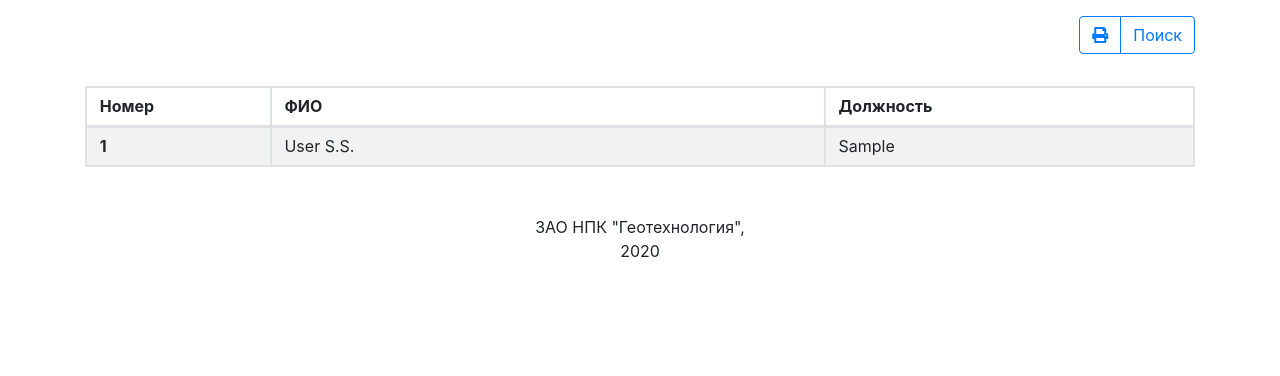
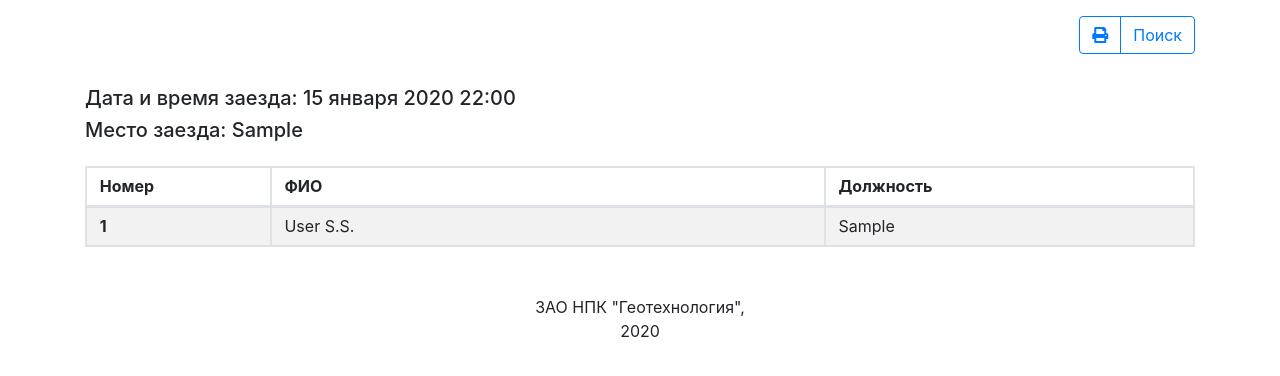
Before and after one commit to privategspot/movementcontrol, a Django app: page /facility/shanuch-mine/lists/1/entries/ in a window 1280 px wide. Shown: the part 152-528 px from the top of the page. Run offline with Django 3.2, Linux system fonts and the light colour scheme; data comes from the database, SQL or seed files in the repository; tables that the repository leaves empty hold one stand-in row (values such as "Sample post"); some libraries are stand-ins or nearby versions.

Commit message:
Added and integrated field place for movement lists

```diff
--- a/main/forms.py
+++ b/main/forms.py
@@ -23,6 +23,13 @@ class CustomUserChangeForm(UserChangeForm):
 
 class CreateMovementListForm(forms.ModelForm):
 
+    field_order = [
+        "list_type",
+        "move_date",
+        "move_time",
+        "place",
+    ]
+
     move_date = forms.DateField(
         widget=forms.DateInput(
             attrs={
@@ -45,7 +52,14 @@ class CreateMovementListForm(forms.ModelForm):
 
     class Meta:
         model = MovementList
-        fields = ["list_type"]
+        fields = ["list_type", "place"]
+        widgets = {
+            "place": forms.TextInput(
+                attrs={
+                    "placeholder": "С какого места выезжает/заезжает сотрудник"
+                },
+            ),
+        }
 
 
 class EditMovementListForm(forms.Form):
@@ -67,6 +81,15 @@ class EditMovementListForm(forms.Form):
             }
         ),
         label="Время"
+    )
+    place = forms.CharField(
+        widget=forms.TextInput(
+            attrs={
+                "placeholder": "С какого места выезжает/заезжает сотрудник",
+            },
+        ),
+        label="Место заезда/выезда",
+        required=False
     )
 
 
--- a/main/templates/main/movement-list-entries/movement-list-entries.html
+++ b/main/templates/main/movement-list-entries/movement-list-entries.html
@@ -68,6 +68,23 @@
 
   <div class="row mt-2">
     <div class="col-md">
+      <ul class="list-unstyled">
+        <li>
+          <p class="h5 mt-4">
+            Дата и время {{ related_list.list_type_humanize }}а:
+            {{related_list.scheduled_datetime|date:"d E Y H:i"}}
+          </p>
+        </li>
+        <li>
+          <p class="h5">Место {{ related_list.list_type_humanize }}а:
+          {% if related_list.place %}
+          {{ related_list.place }}
+          {% else %}
+          не указано
+          {% endif %}
+          </p>
+        </li>
+      </ul>
       {% if entries %}
         {% if user.is_authenticated %}
           {% include "../../includes/movement-list-entries-detailed.html" with entries=entries %}
--- a/main/templates/main/movement-lists/movement-list-edit.html
+++ b/main/templates/main/movement-lists/movement-list-edit.html
@@ -13,7 +13,7 @@
       {% breadcrumbs links %}
       <div class="card mt-4">
         {% url 'movement-list-edit' facility_slug=related_facility.slug list_id=related_list.pk as action %}
-        {% with title="Перенос даты" action=action method="POST" form=form button_value="Подтвердить" %}
+        {% with title="Редактирование списка" action=action method="POST" form=form button_value="Подтвердить" %}
         {% include "../../includes/crispy-form.html" %}
         {% endwith %}
       </div>
--- a/main/templates/main/movement-lists/movement-lists.html
+++ b/main/templates/main/movement-lists/movement-lists.html
@@ -91,7 +91,7 @@
                       {{ mlist.obj.list_type_humanize|title }} на {{ mlist.obj.scheduled_datetime|date:"d E Y H:i" }}
                     {% endif %}
                       {% if mlist.obj.was_changed %}
-                      <span class="badge badge-info ml-1">перенесён</span>
+                      <span class="badge badge-info ml-1">изменён</span>
                       {% endif %}
                       {% if mlist.obj.is_deleted %}
                       <span class="badge badge-danger ml-1">удалён</span>
@@ -110,7 +110,7 @@
                         {{ mlist.obj.list_type_humanize|title }} на {{ mlist.obj.scheduled_datetime|date:"d E Y H:i" }}
                       {% endif %}
                       {% if mlist.obj.was_changed %}
-                      <span class="badge badge-info ml-1">перенесён</span>
+                      <span class="badge badge-info ml-1">изменён</span>
                       {% endif %}
                       {% if mlist.obj.is_deleted %}
                       <span class="badge badge-danger ml-1">удалён</span>
--- a/main/views/movement_lists.py
+++ b/main/views/movement_lists.py
@@ -112,6 +112,7 @@ class MovementListsAdd(UserPassesTestMixin, FacilityMixin, FormView):
                 data["move_time"],
             ),
             creator=self.request.user,
+            place=data["place"],
         )
         messages.success(self.request, "Список успешно добавлен")
         return super().form_valid(form)
@@ -171,6 +172,7 @@ class MovementListEdit(UserPassesTestMixin, FacilityListMixin, FormView):
         return {
             "move_date": list_datetime.date,
             "move_time": list_datetime.time().strftime("%H:%M"),
+            "place": self.related_list.place,
         }
 
     def form_valid(self, form):
@@ -191,6 +193,7 @@ class MovementListEdit(UserPassesTestMixin, FacilityListMixin, FormView):
         )
         cur_list.scheduled_datetime = new_scheduled_datetime
         cur_list.was_modified = True
+        cur_list.place = data["place"]
         cur_list.save()
 
         # Сериализируем данные после внесения изменения
```
Also changed, not shown: main/migrations/0019_auto_20201226_1528.py (added).
